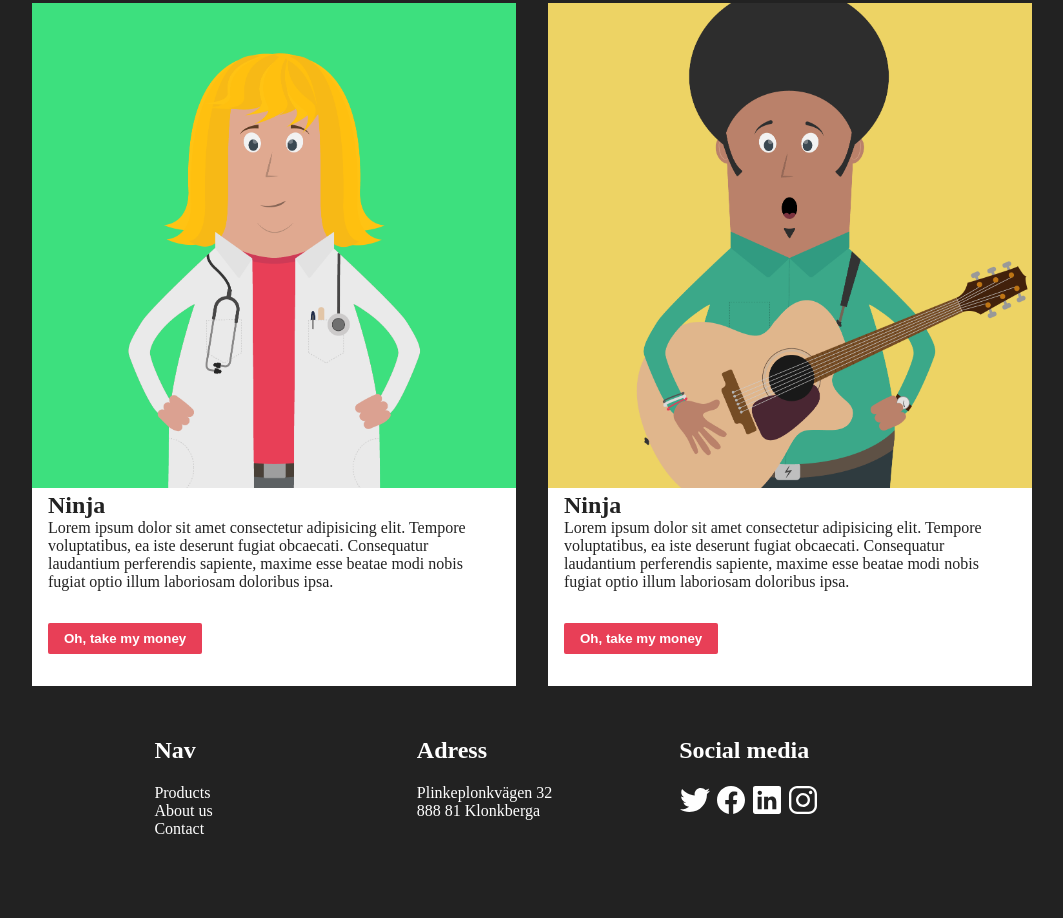
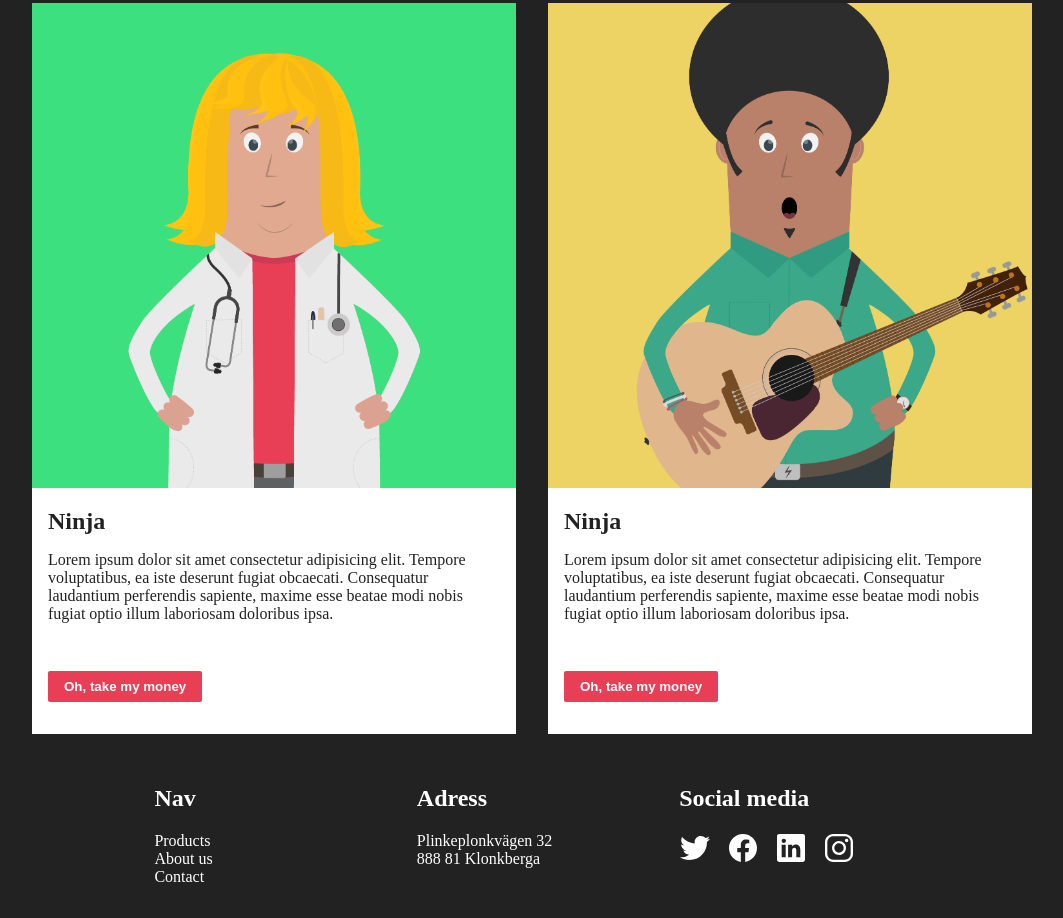
Before and after one commit to Javascriptutvecklare-HTML-CSS-HT22/live-15-september, a plain HTML site: page postershop-example/index.html in a window 1280 px wide. Shown: the part 2395-3313 px from the top of the page, without its empty margins (108-1171 px from the left). Before the commit the page ends 3233 px from the top, so only its background shows below. Drawn offline with Linux system fonts and the light colour scheme.

Commit message:
Added code

```diff
--- a/postershop-example/css/styles.css
+++ b/postershop-example/css/styles.css
@@ -66,7 +66,7 @@ main {
 
 .card.large h2,
 .card.large p {
-    margin: 0 1rem;
+    margin: 1rem 1rem;
 }
 
 .card.large button {
@@ -80,6 +80,11 @@ footer {
     grid-template-areas: ". links address social .";
     gap: 2rem;
     color: #fff;
+    margin-bottom: 2rem;
+}
+
+footer article {
+    margin-bottom: 2rem;
 }
 
 footer article:nth-child(1) {
@@ -97,3 +102,8 @@ footer article:nth-child(3) {
 footer figure, footer p {
     margin: 0;
 }
+
+footer article figure {
+    display: flex;
+    gap: 1rem;
+}
```
